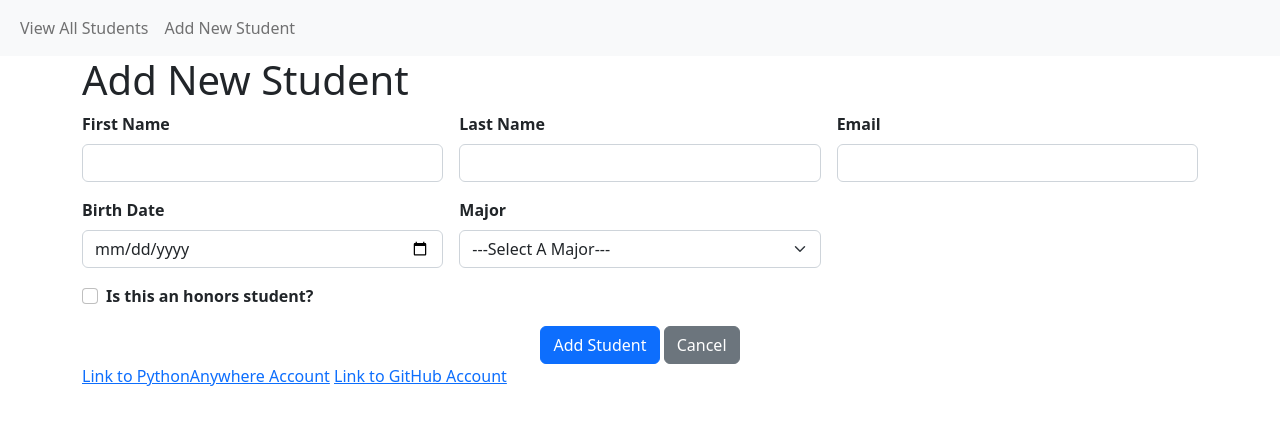
After one commit to mtedros123/helloworld, a Flask app: page /student/create in a window 1280 px wide. The commit adds this page. Shown: the top 425 px of the page. Run offline with Flask 3, Linux system fonts and the light colour scheme; data comes from the database, SQL or seed files in the repository; both versions use the stored data as it was after the commit.

Commit message:
added hyperlinks

```diff
--- a/app.py
+++ b/app.py
@@ -1,51 +1,134 @@
-from flask import Flask, render_template, request
+import os
+from flask import Flask, render_template, request, redirect, url_for, flash
+from models import db, Student, Major
+from datetime import datetime as dt
+
+basedir = os.path.abspath(os.path.dirname(__file__))
 
 app = Flask(__name__)
+app.config['SQLALCHEMY_DATABASE_URI'] = 'sqlite:///' + os.path.join(basedir, 'university.db')
+app.config['SQLALCHEMY_TRACK_MODIFICATIONS'] = False
+app.config['SECRET_KEY'] = 'beyond_course_scope'
+db.init_app(app)
+
+
+@app.route('/student/view')
+def student_view_all():
+    students = Student.query.outerjoin(Major, Student.major_id == Major.major_id) \
+        .add_entity(Major) \
+        .order_by(Student.last_name, Student.first_name) \
+        .all()
+    return render_template('student_view_all.html', students=students)
+
+
+@app.route('/student/view/<int:student_id>')
+def student_view(student_id):
+    student = Student.query.filter_by(student_id=student_id).first()
+    majors = Major.query.order_by(Major.major) \
+        .order_by(Major.major) \
+        .all()
+
+    if student:
+        return render_template('student_entry.html', student=student, majors=majors, action='read')
+
+    else:
+        flash(f'Student attempting to be viewed could not be found!', 'error')
+        return redirect(url_for('student_view_all'))
+
+@app.route('/student/create', methods=['GET', 'POST'])
+def student_create():
+    if request.method == 'GET':
+        majors = Major.query.order_by(Major.major) \
+            .order_by(Major.major) \
+            .all()
+        return render_template('student_entry.html', majors=majors, action='create')
+    elif request.method == 'POST':
+        first_name = request.form['first_name']
+        last_name = request.form['last_name']
+        major_id = request.form['major_id']
+        email_id = request.form['email_id']
+
+        birth_date = request.form['birth_date']
+        is_honors = True if 'is_honors' in request.form else False
+
+        student = Student(first_name=first_name,email_id=email_id, last_name=last_name, major_id=major_id,
+                          birth_date=dt.strptime(birth_date, '%Y-%m-%d'), is_honors=is_honors)
+        db.session.add(student)
+        db.session.commit()
+        flash(f'{first_name} {last_name} was successfully added!', 'success')
+        return redirect(url_for('student_view_all'))
+
+    flash('Invalid action. Please try again.', 'error')
+    return redirect(url_for('student_view_all'))
+
+
+@app.route('/student/update/<int:student_id>', methods=['GET', 'POST'])
+def student_edit(student_id):
+    if request.method == 'GET':
+        student = Student.query.filter_by(student_id=student_id).first()
+        majors = Major.query.order_by(Major.major) \
+            .order_by(Major.major) \
+            .all()
+
+        if student:
+            return render_template('student_entry.html', student=student, majors=majors, action='update')
+
+        else:
+            flash(f'Student attempting to be edited could not be found!', 'error')
+
+    elif request.method == 'POST':
+        student = Student.query.filter_by(student_id=student_id).first()
+
+        if student:
+            student.first_name = request.form['first_name']
+            student.email_id = request.form['email_id']
+            student.last_name = request.form['last_name']
+            student.major_id = request.form['major_id']
+            student.birthdate = dt.strptime(request.form['birth_date'], '%Y-%m-%d')
+            student.num_credits_completed = request.form['num_credits_completed']
+            student.gpa = request.form['gpa']
+            student.is_honors = True if 'is_honors' in request.form else False
+
+            db.session.commit()
+            flash(f'{student.first_name} {student.last_name} was successfully updated!', 'success')
+        else:
+            flash(f'Student attempting to be edited could not be found!', 'error')
+
+        return redirect(url_for('student_view_all'))
+
+    return redirect(url_for('student_view_all'))
+
+@app.route('/student/delete/<int:student_id>')
+def student_delete(student_id):
+    student = Student.query.filter_by(student_id=student_id).first()
+
+    if student:
+        db.session.delete(student)
+        db.session.commit()
+        flash(f'{student} was successfully deleted!', 'success')
+    else:
+        flash(f'Delete failed! Student could not be found.', 'error')
+
+    return redirect(url_for('student_view_all'))
 
 
 @app.route('/')
-def hello_world():  # put application's code here
-    return 'Hello World from Mikal Tedros! I am adding my first code change'
-@app.route('/about')
-def about():
-    return render_template('about.html')
-@app.route('/hello')
-def hello():
-    return render_template('hello.html')
+def home():
+    return redirect(url_for('student_view_all'))
 
-# Route for the home page
-@app.route('/')
-def home():
-    message = "Welcome to My Website!"
-    return render_template('home.html', message=message)
-
-# Route for the base page
-@app.route('/base')
-def base():
-    return render_template('base.html')
-
-# Route for the favorite course page
-@app.route('/favorite-course', methods=['GET', 'POST'])
-def favorite_course():
-    if request.method =='POST':
-     subject = request.form['subject']
-     course_number = request.form['course_number']
-     message = "You entered your favorite course as: {} {}".format(subject, course_number)
-     return render_template('favoritecourse.html', submitted=True, message=message)
-    else:
-        return render_template('favoritecourse.html', submitted=False)
-
-# Route for the contact page
-@app.route('/contact', methods=['GET', 'POST'])
-def contact():
-    if request.method == 'POST':
-        first_name = request.form['first_name']
-        last_name = request.form['last_name']
-        email = request.form['email']
-        additional_field = request.form['additional_field']
-        return render_template('contact.html', submitted=True, first_name=first_name, last_name=last_name, email=email, additional_field=additional_field)
-    else:
-        return render_template('contact.html', submitted=False)
 
 if __name__ == '__main__':
+    with app.app_context():
+        db.create_all()
+
+        # Execute only once! Initial loading of available majors
+
+        majors = ['Accounting', 'Finance', 'Information Systems', 'International Business', 'Management', \
+                    'Operations Management & Business Analytics', 'Supply Chain Management']
+        for each_major in majors:
+            print(each_major)
+            amajor = Major(major=each_major)
+            db.session.add(amajor)
+            db.session.commit()
+
     app.run()
--- a/templates/base.html
+++ b/templates/base.html
@@ -1,22 +1,21 @@
 <!DOCTYPE html>
-<html>
+<html lang="en">
   <head>
-    <title>Home Page</title>
-    <link rel="stylesheet" href="https://stackpath.bootstrapcdn.com/bootstrap/4.3.1/css/bootstrap.min.css">
+    <meta charset="utf-8">
+    <meta name="viewport" content="width=device-width, initial-scale=1">
+    <title>{% block page_title %}{% endblock %}</title>
+    <link href="https://cdn.jsdelivr.net/npm/bootstrap@5.2.3/dist/css/bootstrap.min.css" rel="stylesheet" integrity="sha384-rbsA2VBKQhggwzxH7pPCaAqO46MgnOM80zW1RWuH61DGLwZJEdK2Kadq2F9CUG65" crossorigin="anonymous">
   </head>
   <body>
   <nav class="navbar navbar-expand-lg navbar-light bg-light">
-        <div class="container">
-            <button class="navbar-toggler" type="button" data-toggle="collapse" data-target="#navbarNav" aria-controls="navbarNav" aria-expanded="false" aria-label="Toggle navigation">
-                <span class="navbar-toggler-icon"></span>
-            </button>
-            <div class="collapse navbar-collapse" id="navbarNav">
-                <ul class="navbar-nav">
+  <div class="container-fluid">
+    <div class="collapse navbar-collapse" id="navbarSupportedContent">
+      <ul class="navbar-nav me-auto mb-2 mb-lg-0">
         <li class="nav-item">
-                        <a class="nav-link" href="../../PycharmProjects/helloworld/templates/favoritecourse.html">Favorite Course</a>
+          <a class="nav-link" href="{{ url_for('student_view_all') }}">View All Students</a>
         </li>
         <li class="nav-item">
-                        <a class="nav-link" href="contact.html">Contact</a>
+          <a class="nav-link" href="{{ url_for('student_create') }}">Add New Student</a>
         </li>
       </ul>
     </div>
@@ -24,15 +23,10 @@
 </nav>
 
     <div class="container">
-        <div class="row justify-content-center">
-            <div class="col-md-6">
-                <h1>Welcome to My Website</h1>
+        <h1>{% block page_head %}{% endblock %}</h1>
+
+        {% block page_content %}{% endblock %}
     </div>
-        </div>
-    </div>
-
-    <script src="https://code.jquery.com/jquery-3.3.1.slim.min.js"></script>
-    <script src="https://cdnjs.cloudflare.com/ajax/libs/popper.js/1.14.7/umd/popper.min.js"></script>
-    <script src="https://stackpath.bootstrapcdn.com/bootstrap/4.3.1/js/bootstrap.min.js"></script>
+    <script src="https://cdn.jsdelivr.net/npm/bootstrap@5.2.3/dist/js/bootstrap.bundle.min.js" integrity="sha384-kenU1KFdBIe4zVF0s0G1M5b4hcpxyD9F7jL+jjXkk+Q2h455rYXK/7HAuoJl+0I4" crossorigin="anonymous"></script>
   </body>
 </html>
--- /dev/null
+++ b/templates/student_entry.html
@@ -0,0 +1,134 @@
+{% extends "base.html" %}
+
+{% block page_title %}
+    {% if action and action == 'create' %}
+        Add New Student
+    {% elif action and action == 'update'  %}
+        Update Student
+    {% else %}
+        View Student
+    {% endif %}
+
+{% endblock %}
+
+{% block page_head %}
+    {% if action and action == 'create' %}
+        Add New Student
+    {% elif action and action == 'update'  %}
+        Update Student
+    {% else %}
+        View Student
+    {% endif %}
+{% endblock %}
+
+{% block page_content %}
+
+<form class="row g-3"
+      action="{{ url_for('student_edit', student_id=student['student_id']) if student else url_for('student_create') }}" method="post">
+  <div class="col-md-4">
+    <label for="first_name" class="form-label"><strong>First Name</strong></label>
+    {% if action and action in ['create', 'update'] %}
+    <input type="text" class="form-control" id="first_name" name="first_name" value="{{ student['first_name'] if student else '' }}" required>
+    {% else %}
+        <br>{{ student['first_name'] }}
+    {% endif %}
+  </div>
+  <div class="col-md-4">
+    <label for="last_name" class="form-label"><strong>Last Name</strong></label>
+    {% if action and action in ['create', 'update'] %}
+    <input type="text" class="form-control" id="last_name" name="last_name" value="{{ student['last_name'] if student else '' }}" required>
+    {% else %}
+        <br>{{ student['last_name'] }}
+    {% endif %}
+  </div>
+   <div class="col-md-4">
+    <label for="email_id" class="form-label"><strong>Email</strong></label>
+    {% if action and action in ['create', 'update'] %}
+    <input type="email" class="form-control" id="email_id" name="email_id" value="{{ student['email_id'] if student else '' }}" required>
+    {% else %}
+        <br>{{ student['email_id'] }}
+    {% endif %}
+  </div>
+  <div class="col-md-4">
+    <label for="birth_date" class="form-label"><strong>Birth Date</strong></label>
+    {% if action and action in ['create', 'update'] %}
+    <input type="date" class="form-control" id="birth_date" name="birth_date" value="{{ student['birth_date'].strftime('%Y-%m-%d') if student else '' }}" required>
+    {% else %}
+        <br>{{ student['birth_date'].strftime('%m/%d/%Y') }}
+    {% endif %}
+  </div>
+
+  <div class="col-md-4">
+    <label for="major_id" class="form-label"><strong>Major</strong></label>
+    {% if action and action in ['create', 'update'] %}
+    <select name="major_id" id="major_id" class="form-select form-select-md" aria-label=".form-select-md example">
+        <option value="0">---Select A Major---</option>
+        {% for each_major in majors %}
+        <option value="{{ each_major['major_id'] }}"
+                {{ 'selected' if student and each_major['major_id'] == student['major_id'] else ''}}>{{ each_major['major'] }}</option>
+        {% endfor %}
+    </select>
+    {% else %}
+        <br>
+        {% for each_major in majors %}
+            {{ each_major['major'] if student and each_major['major_id'] == student['major_id'] else ''}}
+        {% endfor %}
+    {% endif %}
+  </div>
+
+  {% if action and action in ['read', 'update'] %}
+  <div class="col-md-4">
+    <label for="num_credits_completed" class="form-label"><strong>Number of Credits Completed</strong></label>
+    {% if action and action == 'update' %}
+    <input type="number" min="0" max="200" class="form-control" id="num_credits_completed" name="num_credits_completed"
+           value="{{ student['num_credits_completed'] if student else '' }}" required>
+    {% else %}
+        <br> {{ student['num_credits_completed'] }}
+    {% endif %}
+  </div>
+  <div class="col-md-4">
+    <label for="gpa" class="form-label"><strong>GPA</strong></label>
+    {% if action and action in ['create', 'update'] %}
+    <input type="number" step="0.01" min="0.00" max="4.00" class="form-control" id="gpa" name="gpa" value="{{ student['gpa'] if student else '' }}" required>
+    {% else %}
+        <br>{{ student['gpa'] }}
+    {% endif %}
+  </div>
+  {% endif %}
+
+  <div class="col-12">
+        {% if action and action in ['create', 'update'] %}
+    <div class="form-check">
+
+      <input class="form-check-input" type="checkbox" value="" id="is_honors" name="is_honors"
+              {{ 'checked' if student and student['is_honors'] == True else '' }}>
+        {% endif %}
+      <label class="form-check-label" for="is_honors">
+          <strong>Is this an honors student?</strong>
+            {% if action and not(action in ['create', 'update']) %}
+            <br>{{ 'Yes' if student and student['is_honors'] == True else 'No' }}
+            {% endif %}
+      </label>
+  </div>
+
+
+  </div>
+  <div class="col-12 text-center">
+    {% if action and action in ['create', 'update'] %}
+    <button class="btn btn-primary" type="submit">{{ 'Add' if action=='create' else 'Update' }} Student</button>
+    {% endif %}
+
+    <a href="{{ url_for('student_view_all') }}" class="btn btn-secondary" role="button">
+        {% if action and action in ['create', 'update'] %}
+        Cancel
+        {% else %}
+        Return
+        {% endif %}
+    </a>
+  </div>
+</form>
+     <footer>
+    <a href="https://www.pythonanywhere.com/user/mtedros123/">Link to PythonAnywhere Account</a>
+    <a href="https://github.com/mtedros123/helloworld">Link to GitHub Account</a>
+    </footer>
+{% endblock %}
```
Also changed, not shown: models.py (added, +44 -0 lines), templates/student_view_all.html (added, +71 -0 lines), templates/Lavande Logo.png (added), university.db (added). Lines whose indentation alone changed are shown as unchanged.
